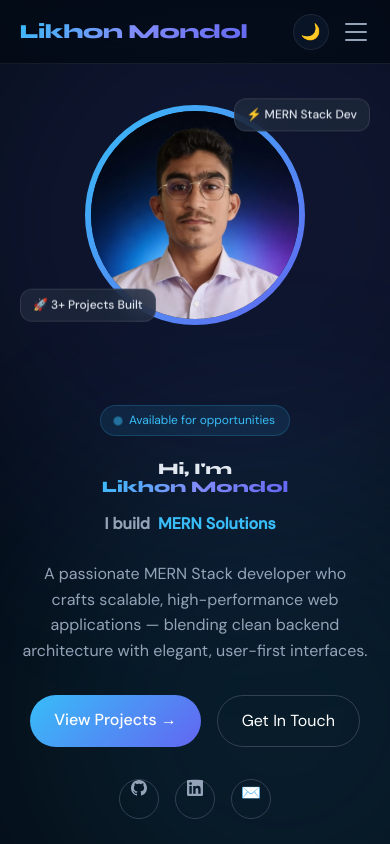
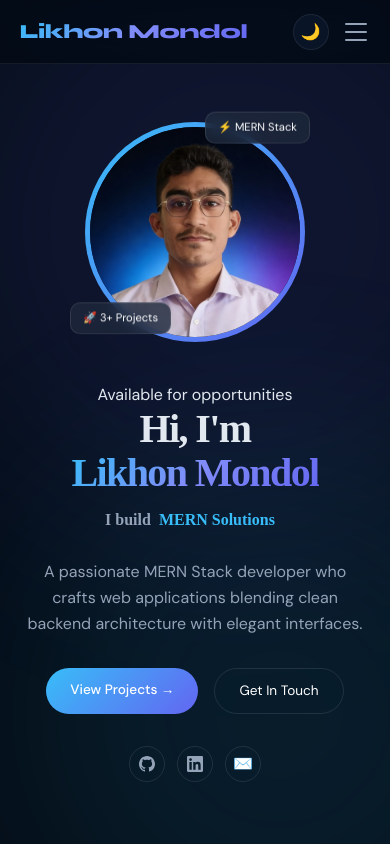
Before and after one commit to Likhon-25/Likhon-Protfolio, a React (Vite) app: page / in a window 390 px wide. Shown: the top 844 px of the page. Built offline with nearby package versions, Linux system fonts and the light colour scheme.

Commit message:
More Responsive and Some issue Fixed

```diff
--- a/src/components/Hero.jsx
+++ b/src/components/Hero.jsx
@@ -70,46 +70,18 @@ export default function Hero() {
   }, []);
 
   return (
-    <section
-      id="hero"
-      style={{
-        minHeight: "100vh",
-        display: "flex",
-        alignItems: "center",
-        padding: "clamp(1.25rem, 5vw, 4rem)",
-        paddingTop: 100,
-        overflow: "hidden",
-      }}
-    >
-      <div className="container-hero">
-        {/* Avatar - Mobile এ উপরে দেখাবে, বড় স্ক্রিনে ডানে */}
-        <motion.div
-          initial={{ opacity: 0, scale: 0.8 }}
-          animate={{ opacity: 1, scale: 1 }}
-          transition={{ duration: 0.7, delay: 0.35 }}
-          className="avatar-container"
-        >
-          <div className="spinning-ring">
-            <div className="ring-inner-bg" />
-            <div className="image-wrapper">
-              <img src={protfolioImage} alt="Likhon Mondol" />
-            </div>
-          </div>
-
-          <div className="float-badge top">⚡ MERN Stack Dev</div>
-          <div className="float-badge bottom">🚀 3+ Projects Built</div>
-        </motion.div>
-
-        {/* Content */}
-        <div className="hero-content">
+    <section id="hero" className="hero-section">
+      <div className="hero-container">
+        {/* Content Section */}
+        <div className="hero-content-area">
           <motion.div
             variants={fadeUp}
             initial="hidden"
             animate="visible"
             transition={{ duration: 0.5, delay: 0 }}
-            className="badge"
+            className="hero-badge"
           >
-            <span className="dot" />
+            <span className="pulse-dot-icon" />
             Available for opportunities
           </motion.div>
 
@@ -118,7 +90,7 @@ export default function Hero() {
             initial="hidden"
             animate="visible"
             transition={{ duration: 0.5, delay: 0.1 }}
-            className="hero-title"
+            className="hero-main-title"
           >
             Hi, I'm
             <br />
@@ -130,11 +102,11 @@ export default function Hero() {
             initial="hidden"
             animate="visible"
             transition={{ duration: 0.5, delay: 0.15 }}
-            className="typewriter-container"
+            className="hero-typewriter"
           >
             <span>I build </span>
             <span ref={typeRef} style={{ color: "#38bdf8" }} />
-            <span className="cursor" />
+            <span className="type-cursor" />
           </motion.div>
 
           <motion.p
@@ -142,11 +114,10 @@ export default function Hero() {
             initial="hidden"
             animate="visible"
             transition={{ duration: 0.5, delay: 0.2 }}
-            className="hero-desc"
+            className="hero-para"
           >
-            A passionate MERN Stack developer who crafts scalable,
-            high-performance web applications — blending clean backend
-            architecture with elegant, user-first interfaces.
+            A passionate MERN Stack developer who crafts web applications
+            blending clean backend architecture with elegant interfaces.
           </motion.p>
 
           <motion.div
@@ -154,12 +125,12 @@ export default function Hero() {
             initial="hidden"
             animate="visible"
             transition={{ duration: 0.5, delay: 0.25 }}
-            className="cta-group"
+            className="hero-btns"
           >
-            <a href="#projects" className="btn-primary">
+            <a href="#projects" className="hero-btn-primary">
               View Projects →
             </a>
-            <a href="#contact" className="btn-secondary">
+            <a href="#contact" className="hero-btn-secondary">
               Get In Touch
             </a>
           </motion.div>
@@ -169,7 +140,7 @@ export default function Hero() {
             initial="hidden"
             animate="visible"
             transition={{ duration: 0.5, delay: 0.3 }}
-            className="social-group"
+            className="hero-social-group"
           >
             {socials.map((s) => (
               <a
@@ -178,133 +149,143 @@ export default function Hero() {
                 target="_blank"
                 rel="noreferrer"
                 title={s.label}
-                className="social-link"
+                className="hero-social-link"
               >
                 {s.icon}
               </a>
             ))}
           </motion.div>
         </div>
+
+        {/* Avatar Section */}
+        <motion.div
+          initial={{ opacity: 0, scale: 0.8 }}
+          animate={{ opacity: 1, scale: 1 }}
+          transition={{ duration: 0.7, delay: 0.35 }}
+          className="hero-image-area"
+        >
+          <div className="avatar-frame">
+            <div className="avatar-inner-bg" />
+            <div className="avatar-img-box">
+              <img src={protfolioImage} alt="Portfolio" />
+            </div>
+          </div>
+
+          <div className="hero-badge-float badge-top">⚡ MERN Stack</div>
+          <div className="hero-badge-float badge-bottom">🚀 3+ Projects</div>
+        </motion.div>
       </div>
 
       <style>{`
-        .container-hero {
+        .hero-section {
+          min-height: 100vh;
+          display: flex;
+          align-items: center;
+          padding: clamp(1.25rem, 5vw, 4rem);
+          padding-top: 80px;
+        }
+
+        .hero-container {
           max-width: 1100px;
           margin: 0 auto;
           width: 100%;
-          display: grid;
-          grid-template-columns: 1fr;
-          gap: 3rem;
+          display: flex;
+          flex-direction: column-reverse; /* Mobile: Image first */
+          gap: 2.5rem;
           align-items: center;
-          text-align: center;
+          text-align: center; /* Mobile: Center text */
         }
 
         @media (min-width: 1024px) {
-          .container-hero {
-            grid-template-columns: 1.2fr 0.8fr;
-            text-align: left;
+          .hero-container {
+            display: grid;
+            grid-template-columns: 1fr auto;
+            text-align: left; /* Laptop: Left align */
+            gap: 4rem;
           }
-          .avatar-container { order: 2; }
-          .hero-content { order: 1; }
+          .hero-content-area { order: 1; }
+          .hero-image-area { order: 2; }
         }
 
-        .avatar-container {
-          position: relative;
-          display: flex;
-          justify-content: center;
-          margin-bottom: 2rem;
+        .hero-main-title {
+          font-family: 'Syne, sans-serif';
+          font-size: clamp(2.5rem, 6vw, 4.5rem); /* Font size reduced slightly */
+          font-weight: 800; letter-spacing: -0.04em;
+          line-height: 1.1; margin-bottom: 0.5rem;
         }
 
-        .spinning-ring {
-          width: clamp(220px, 40vw, 320px);
-          height: clamp(220px, 40vw, 320px);
-          border-radius: 50%;
-          background: linear-gradient(135deg, #38bdf8, #6366f1);
-          padding: 3px;
-          position: relative;
+        .hero-typewriter {
+          font-family: 'Syne, sans-serif';
+          font-size: clamp(1rem, 2vw, 1.4rem);
+          font-weight: 600; color: #94a3b8;
+          height: 2rem; display: flex; align-items: center; gap: 8px;
+          margin-bottom: 1.5rem; justify-content: center;
+        }
+        @media (min-width: 1024px) { .hero-typewriter { justify-content: flex-start; } }
+
+        .type-cursor {
+          display: inline-block; width: 2px; height: 1.2em;
+          background: #38bdf8; animation: blink 1s step-end infinite;
         }
 
-        .ring-inner-bg {
-          position: absolute;
-          inset: 6px;
-          border-radius: 50%;
-          background: #0f172a; /*website bacnground color*/
-          z-index: 0;
+        .hero-para {
+          font-size: 1rem; color: #94a3b8;
+          max-width: 500px; line-height: 1.6; margin-bottom: 2rem;
+          margin-left: auto; margin-right: auto;
+        }
+        @media (min-width: 1024px) { .hero-para { margin-left: 0; } }
+
+        .hero-btns { display: flex; gap: 1rem; flex-wrap: wrap; justify-content: center; margin-bottom: 2rem; }
+        @media (min-width: 1024px) { .hero-btns { justify-content: flex-start; } }
+
+        .hero-btn-primary {
+          padding: 0.7rem 1.5rem; background: linear-gradient(135deg, #38bdf8, #6366f1);
+          color: #fff; border-radius: 999px; font-weight: 500; text-decoration: none; font-size: 0.85rem;
+        }
+        .hero-btn-secondary {
+          padding: 0.7rem 1.5rem; border: 1px solid rgba(255,255,255,0.1);
+          border-radius: 999px; color: #fff; text-decoration: none; font-size: 0.85rem;
         }
 
-        .image-wrapper {
-          position: absolute;
-          inset: 6px;
-          border-radius: 50%;
-          overflow: hidden;
-          z-index: 1;
+        .hero-social-group {
           display: flex;
-          align-items: center;
-          justify-content: center;
-          background: #1e293b;
+          gap: 0.75rem;
+          justify-content: center; /* Mobile: Center icons */
         }
+        @media (min-width: 1024px) { .hero-social-group { justify-content: flex-start; } }
 
-        .image-wrapper img {
-          width: 100%;
-          height: 100%;
-          object-fit: cover;
+        .hero-social-link {
+          width: 36px; height: 36px; border-radius: 50%; border: 1px solid rgba(255,255,255,0.1);
+          display: flex; align-items: center; justify-content: center; color: #94a3b8;
+          transition: 0.3s;
         }
+        .hero-social-link:hover { border-color: #38bdf8; color: #38bdf8; }
 
-        .float-badge {
-          position: absolute;
-          background: rgba(30, 41, 59, 0.8);
-          backdrop-filter: blur(12px);
-          border: 1px solid rgba(255,255,255,0.1);
-          border-radius: 12px;
-          padding: 6px 12px;
-          font-size: 0.75rem;
-          font-weight: 500;
-          white-space: nowrap;
-          z-index: 2;
+        /* Avatar Box - Width/Height slightly reduced as requested */
+        .hero-image-area { position: relative; }
+        .avatar-frame {
+          width: clamp(220px, 40vw, 270px); height: clamp(220px, 40vw, 270px);
+          border-radius: 50%; background: linear-gradient(135deg, #38bdf8, #6366f1);
+          padding: 3px; position: relative;
         }
+        .avatar-inner-bg { position: absolute; inset: 5px; border-radius: 50%; background: #0f172a; }
+        .avatar-img-box {
+          position: absolute; inset: 5px; border-radius: 50%; overflow: hidden;
+          display: flex; align-items: center; justify-content: center;
+        }
+        .avatar-img-box img { width: 100%; height: 100%; object-fit: cover; }
 
-        .float-badge.top { top: 0; right: 0; animation: float 4s ease-in-out infinite; }
-        .float-badge.bottom { bottom: 0; left: 0; animation: float 4s ease-in-out -2s infinite; }
-
-        .hero-title {
-          font-family: 'Syne', sans-serif;
-          fontSize: clamp(2.5rem, 6vw, 5rem);
-          font-weight: 800;
-          line-height: 1.1;
-          margin-bottom: 1rem;
+        .hero-badge-float {
+          position: absolute; background: rgba(30, 41, 59, 0.8); border: 1px solid rgba(255,255,255,0.1);
+          border-radius: 10px; padding: 6px 12px; font-size: 0.7rem; color: #fff;
+          white-space: nowrap; backdrop-filter: blur(8px);
         }
-
-        .hero-desc {
-          font-size: 1rem;
-          color: #94a3b8;
-          max-width: 520px;
-          margin: 0 auto 2rem;
-          line-height: 1.6;
-        }
-
-        @media (min-width: 1024px) {
-          .hero-desc { margin: 0 0 2.5rem 0; }
-        }
-
-        /* Utils */
-        .badge { display: inline-flex; align-items: center; gap: 8px; background: rgba(56,189,248,0.1); border: 1px solid rgba(56,189,248,0.2); border-radius: 99px; padding: 5px 14px; font-size: 0.75rem; color: #38bdf8; margin-bottom: 1.5rem; }
-        .dot { width: 6px; height: 6px; border-radius: 50%; background: #38bdf8; animation: pulse-dot 2s infinite; }
-        .typewriter-container { display: flex; align-items: center; justify-content: center; gap: 8px; font-size: clamp(1rem, 2vw, 1.5rem); font-weight: 600; color: #94a3b8; margin-bottom: 1.5rem; min-height: 1.6em; }
-        @media (min-width: 1024px) { .typewriter-container { justify-content: flex-start; } }
-        .cursor { display: inline-block; width: 2px; height: 1.2em; background: #38bdf8; animation: blink 1s step-end infinite; }
-        .cta-group { display: flex; gap: 1rem; flex-wrap: wrap; justify-content: center; margin-bottom: 2rem; }
-        @media (min-width: 1024px) { .cta-group { justify-content: flex-start; } }
-        .social-group { display: flex; gap: 1rem; justify-content: center; }
-        @media (min-width: 1024px) { .social-group { justify-content: flex-start; } }
-
-        .btn-primary { padding: 0.75rem 1.5rem; background: linear-gradient(135deg, #38bdf8, #6366f1); color: white; border-radius: 99px; text-decoration: none; font-weight: 500; transition: 0.3s; }
-        .btn-secondary { padding: 0.75rem 1.5rem; border: 1px solid #334155; color: white; border-radius: 99px; text-decoration: none; transition: 0.3s; }
-        .social-link { width: 40px; height: 40px; border: 1px solid #334155; border-radius: 50%; display: flex; items-center: center; justify-content: center; color: #94a3b8; text-decoration: none; transition: 0.3s; }
-        .social-link:hover { border-color: #38bdf8; color: #38bdf8; transform: translateY(-3px); }
+        .badge-top { top: -5px; right: -5px; animation: float 4s ease-in-out infinite; }
+        .badge-bottom { bottom: 5px; left: -15px; animation: float 4s ease-in-out -2s infinite; }
 
         @keyframes blink { 0%,100%{opacity:1} 50%{opacity:0} }
-        @keyframes float { 0%,100%{transform:translateY(0)} 50%{transform:translateY(-10px)} }
-        @keyframes pulse-dot { 0%,100%{transform:scale(1); opacity:1} 50%{transform:scale(1.5); opacity:0.5} }
+        @keyframes float { 0%,100%{transform:translateY(0)} 50%{transform:translateY(-8px)} }
+        @keyframes pulse-dot { 0%,100%{transform:scale(1); opacity:1} 50%{transform:scale(1.4); opacity:0.5} }
       `}</style>
     </section>
   );
```
